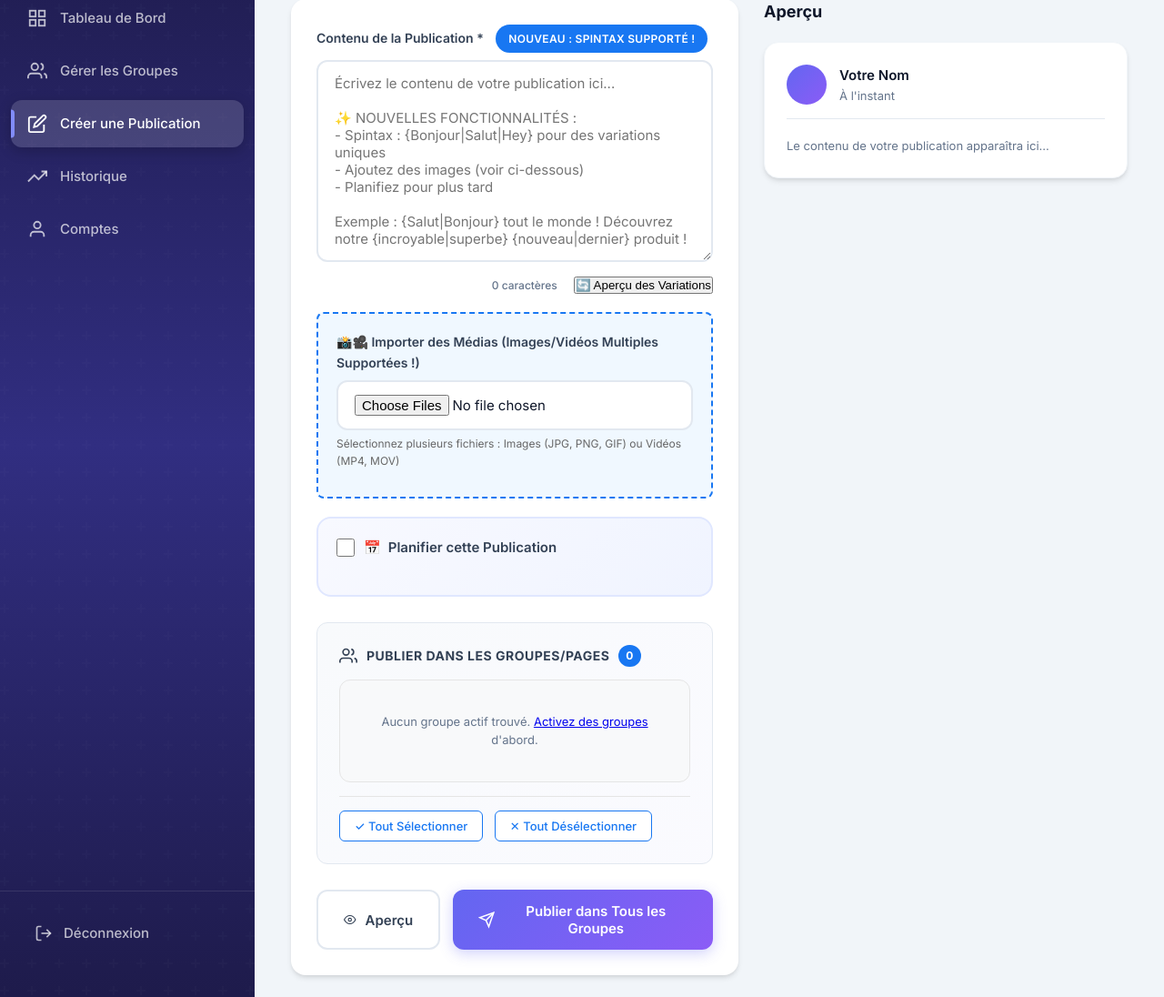
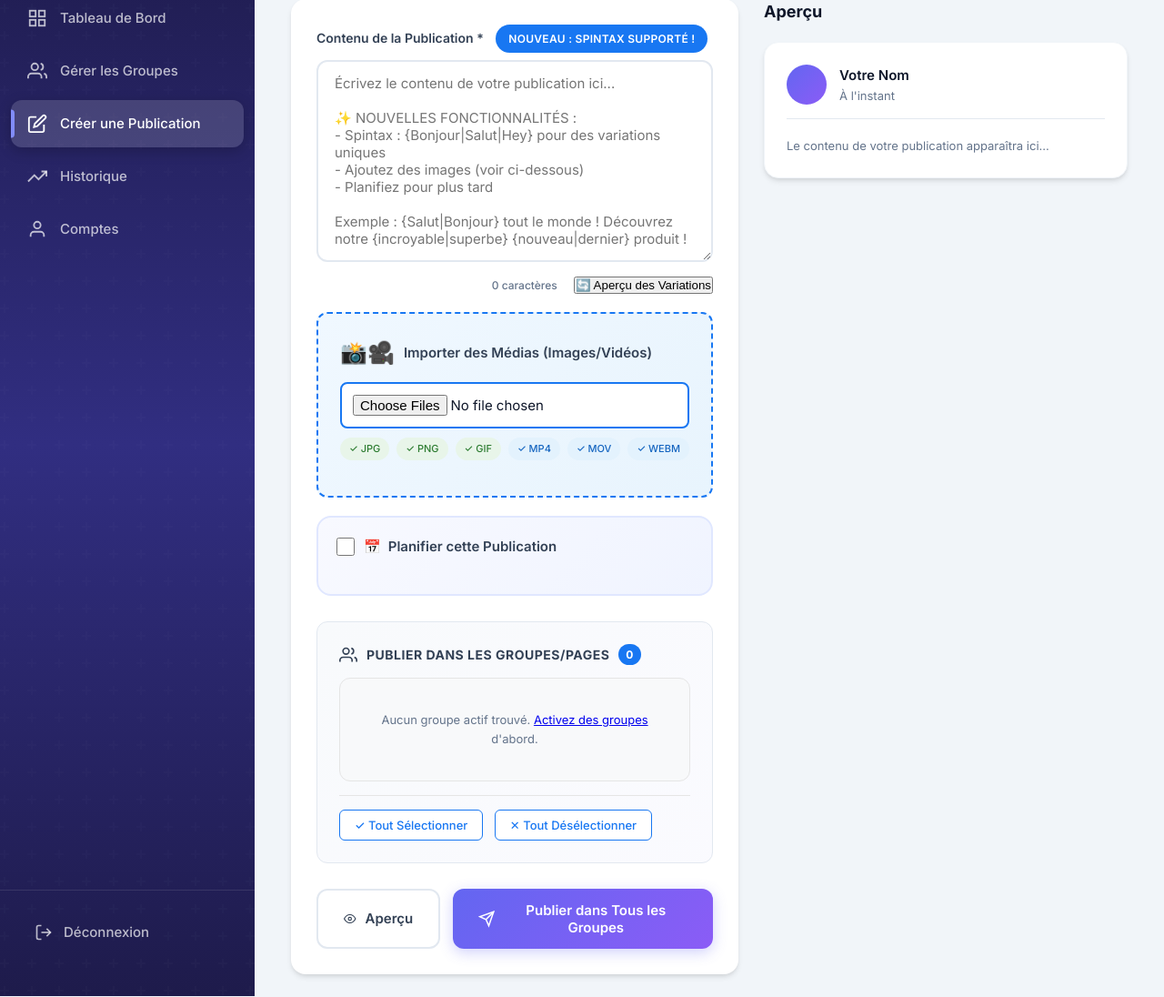
Before and after one commit to iboyoka1/fb-auto-poster, a Flask app: page /post in a window 1280 px wide. Shown: the part 116-1212 px from the top of the page at 91% size. Run offline with Flask 3, Linux system fonts and the light colour scheme; the visitor is signed in with stand-in values (Sample User, id 1).

Commit message:
Add disconnect session button and improve media upload

```diff
--- a/templates/post.html
+++ b/templates/post.html
@@ -117,14 +117,24 @@ Exemple : {Salut|Bonjour} tout le monde ! Découvrez notre {incroyable|superbe}
                         </div>
                     </div>
 
-                    <div class="form-group" style="border: 2px dashed #1877f2; padding: 20px; border-radius: 8px; background: #f0f8ff;">
-                        <label for="postMedia">📸🎥 Importer des Médias (Images/Vidéos Multiples Supportées !)</label>
-                        <input type="file" id="postMedia" accept="image/*,video/*" multiple onchange="previewMedia(event)">
-                        <p style="color: #666; font-size: 12px; margin-top: 5px;">Sélectionnez plusieurs fichiers : Images (JPG, PNG, GIF) ou Vidéos (MP4, MOV)</p>
-                        <div id="mediaPreview" style="margin-top: 10px; display: flex; flex-wrap: wrap; gap: 10px;">
+                    <div class="form-group" style="border: 2px dashed #1877f2; padding: 24px; border-radius: 12px; background: linear-gradient(135deg, #f0f8ff 0%, #e8f4fd 100%);">
+                        <label for="postMedia" style="font-weight: 600; font-size: 15px; display: flex; align-items: center; gap: 10px; margin-bottom: 12px;">
+                            <span style="font-size: 24px;">📸🎥</span>
+                            Importer des Médias (Images/Vidéos)
+                        </label>
+                        <input type="file" id="postMedia" accept="image/jpeg,image/png,image/gif,image/webp,video/mp4,video/quicktime,video/webm,video/x-msvideo,.jpg,.jpeg,.png,.gif,.webp,.mp4,.mov,.webm,.avi" multiple onchange="previewMedia(event)" style="padding: 12px; border: 2px solid #1877f2; border-radius: 8px; width: 100%; background: white; cursor: pointer;">
+                        <div style="margin-top: 10px; display: flex; flex-wrap: wrap; gap: 8px;">
+                            <span style="background: #e8f5e9; color: #2e7d32; padding: 4px 10px; border-radius: 20px; font-size: 11px; font-weight: 500;">✓ JPG</span>
+                            <span style="background: #e8f5e9; color: #2e7d32; padding: 4px 10px; border-radius: 20px; font-size: 11px; font-weight: 500;">✓ PNG</span>
+                            <span style="background: #e8f5e9; color: #2e7d32; padding: 4px 10px; border-radius: 20px; font-size: 11px; font-weight: 500;">✓ GIF</span>
+                            <span style="background: #e3f2fd; color: #1565c0; padding: 4px 10px; border-radius: 20px; font-size: 11px; font-weight: 500;">✓ MP4</span>
+                            <span style="background: #e3f2fd; color: #1565c0; padding: 4px 10px; border-radius: 20px; font-size: 11px; font-weight: 500;">✓ MOV</span>
+                            <span style="background: #e3f2fd; color: #1565c0; padding: 4px 10px; border-radius: 20px; font-size: 11px; font-weight: 500;">✓ WEBM</span>
+                        </div>
+                        <div id="mediaPreview" style="margin-top: 15px; display: flex; flex-wrap: wrap; gap: 10px;">
                             <!-- Media previews will appear here -->
                         </div>
-                        <button type="button" onclick="clearAllMedia()" style="margin-top: 10px; padding: 5px 10px; display: none;" id="clearMediaBtn">Tout Effacer</button>
+                        <button type="button" onclick="clearAllMedia()" style="margin-top: 12px; padding: 8px 16px; background: #ef4444; color: white; border: none; border-radius: 8px; cursor: pointer; display: none; font-weight: 500;" id="clearMediaBtn">🗑️ Tout Effacer</button>
                     </div>
 
                     <!-- Improved Schedule Section -->
```
Also changed, not shown: templates/dashboard.html (+54 -4 lines).
